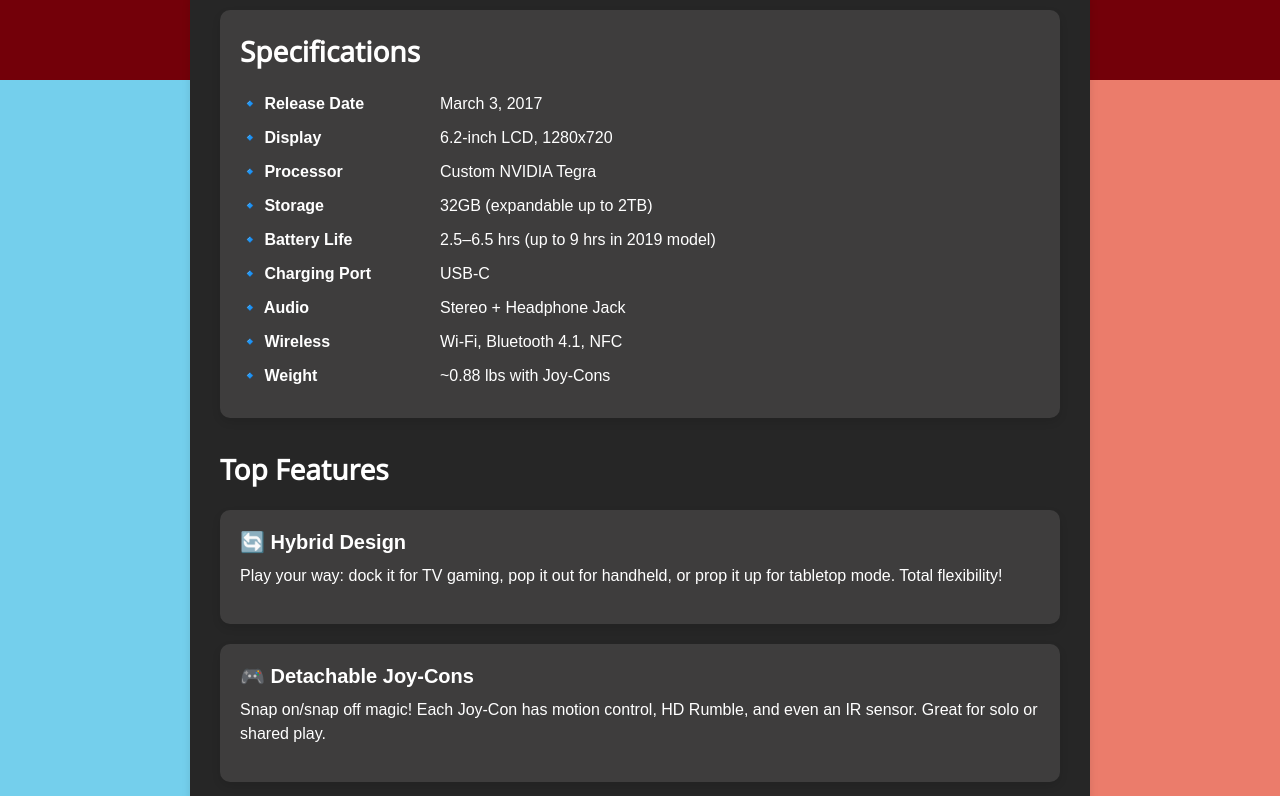
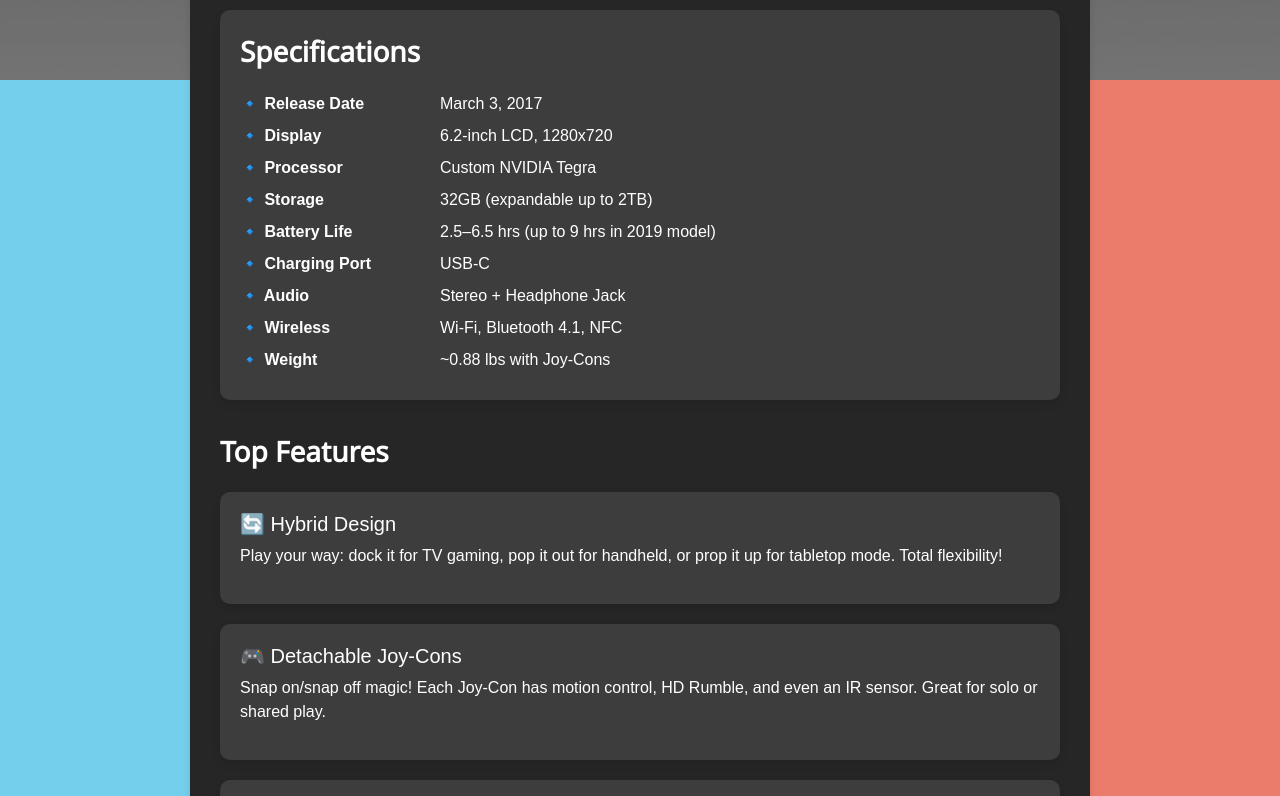
Before and after one commit to Drawn2AJI/Drawn2AJI.github.io, a plain HTML site: page A04/index.html in a window 1280 px wide. Shown: the part 320-1116 px from the top of the page. Drawn offline with nearby package versions, Linux system fonts and the light colour scheme.

Commit message:
Add files via upload

```diff
--- a/A04/index.html
+++ b/A04/index.html
@@ -1,22 +1,27 @@
 <!DOCTYPE html>
 <html lang="en">
+
 <head>
-  <meta charset="UTF-8">
-  <meta name="viewport" content="width=device-width, initial-scale=1.0">
+    <meta charset="UTF-8" />
+    <meta name="viewport" content="width=device-width, initial-scale=1.0" />
     <title>Nintendo Switch Activity</title>
-  <link href="https://cdn.jsdelivr.net/npm/bootstrap@5.3.0/dist/css/bootstrap.min.css" rel="stylesheet">
-  <link href="https://fonts.googleapis.com/css2?family=Noto+Sans&display=swap" rel="stylesheet">
+    <link href="https://cdn.jsdelivr.net/npm/bootstrap@5.3.0/dist/css/bootstrap.min.css" rel="stylesheet" />
+    <link href="https://fonts.googleapis.com/css2?family=Noto+Sans&display=swap" rel="stylesheet" />
     <style>
-    html, body {
+        html,
+        body {
             height: 100%;
             margin: 0;
             font-family: 'Poppins', sans-serif;
             background-color: #f2eaea;
         }
-    h2, h4 {
+
+        h2,
+        h4 {
             font-family: 'Noto Sans', sans-serif;
             color: white;
         }
+
         .back-btn {
             background-color: transparent;
             color: #333;
@@ -31,11 +36,13 @@
             z-index: 10;
             transition: all 0.3s ease;
         }
+
         .back-btn:hover {
             background-color: purple;
             color: white;
             border-color: purple;
         }
+
         .header-image {
             position: relative;
             width: 100%;
@@ -49,31 +56,28 @@
             object-fit: cover;
             display: block;
         }
+
         .image-overlay {
             position: absolute;
             top: 0;
             left: 0;
             width: 100%;
             height: 100%;
-        background-color: rgba(0, 0, 0, 0.5); /* adjust the 0.5 to make it lighter/darker */
+            background-color: rgba(0, 0, 0, 0.5);
             z-index: 1;
         }
+
         .header-text {
             position: absolute;
             top: 50%;
             left: 50%;
             transform: translate(-50%, -50%);
             color: white;
-        text-align: left;
+            text-align: center;
             padding: 20px;
             z-index: 2;
-        background-color: rgba(0, 0, 0, 0);
-        border-radius: 10px;
         }
-    .header-image h2 {
-      position: relative;
-      z-index: 1;
-    }
+
         .main-layout {
             display: flex;
             flex-direction: row;
@@ -81,15 +85,17 @@
             position: relative;
             z-index: 1;
         }
-    .left-panel, .right-panel {
+
+        .left-panel {
             flex: 1;
-    }
-    .left-panel {
             background-color: #74CFEC;
         }
+
         .right-panel {
+            flex: 1;
             background-color: #EB7C6B;
         }
+
         .main-section {
             position: absolute;
             top: 300px;
@@ -103,12 +109,14 @@
             width: 90%;
             z-index: 10;
         }
+
         .section-title {
             font-size: 28px;
             font-weight: bold;
             margin-bottom: 20px;
             font-family: 'Noto Sans', sans-serif;
         }
+
         .spec-card {
             background-color: #3E3D3D;
             border-radius: 10px;
@@ -116,19 +124,17 @@
             padding: 20px;
             margin-bottom: 30px;
         }
-    .spec-row {
-      display: flex;
-      flex-wrap: wrap;
-      margin-bottom: 10px;
-    }
+
         .spec-label {
             width: 200px;
             font-weight: bold;
             color: white;
         }
+
         .spec-row div:last-child {
             color: white;
         }
+
         .feature-block {
             background-color: #3E3D3D;
             border-radius: 10px;
@@ -137,83 +143,115 @@
             box-shadow: 0 4px 8px rgba(0, 0, 0, 0.1);
             color: white;
         }
-    .feature-block h5 {
-      font-weight: bold;
-      margin-bottom: 10px;
-    }
+
         footer {
             background-color: #333;
             color: white;
             text-align: center;
             padding: 20px;
-      position: relative;
-      bottom: 0;
-      width: 100%;
         }
     </style>
 </head>
+
 <body>
+
     <div class="container-fluid px-0">
-    <a  href="../index.html" class="back-btn">back</a>
+        <a href="../index.html" class="back-btn">back</a>
 
+        <!-- Header -->
         <div class="header-image">
-      <img src="../img/switch pic2.jpg" alt="Nintendo switch" style="width: 100%; height: auto;" />
+            <img src="../img/switch pic2.jpg" alt="Nintendo switch" />
             <div class="image-overlay"></div>
             <div class="header-text">
                 <h2 class="display-4 fw-bold">Nintendo Switch: The Console That Could Do It All</h2>
             </div>
         </div>
 
-    <div class="main-layout">
-      <div class="left-panel"></div>
-      <div class="right-panel"></div>
+        <!-- Left and Right Panels -->
+        <div class="row main-layout mx-0">
+            <div class="col-md-6 left-panel"></div>
+            <div class="col-md-6 right-panel"></div>
         </div>
 
-    <div class="main-section">
+        <!-- Main Content Section -->
+        <div class="main-section container">
             <div class="spec-card">
-        <div class="section-title" style="color: white;"> Specifications</div>
-        <div class="spec-row"><div class="spec-label">🔹 Release Date</div><div class="text-white">March 3, 2017</div></div>
-        <div class="spec-row"><div class="spec-label">🔹 Display</div><div class="text-white">6.2-inch LCD, 1280x720</div></div>
-        <div class="spec-row"><div class="spec-label">🔹 Processor</div><div class="text-white">Custom NVIDIA Tegra</div></div>
-        <div class="spec-row"><div class="spec-label">🔹 Storage</div><div class="text-white">32GB (expandable up to 2TB)</div></div>
-        <div class="spec-row"><div class="spec-label">🔹 Battery Life</div><div class="text-white">2.5–6.5 hrs (up to 9 hrs in 2019 model)</div></div>
-        <div class="spec-row"><div class="spec-label">🔹 Charging Port</div><div class="text-white">USB-C</div></div>
-        <div class="spec-row"><div class="spec-label">🔹 Audio</div><div class="text-white">Stereo + Headphone Jack</div></div>
-        <div class="spec-row"><div class="spec-label">🔹 Wireless</div><div class="text-white">Wi-Fi, Bluetooth 4.1, NFC</div></div>
-        <div class="spec-row"><div class="spec-label">🔹 Weight</div><div class="text-white">~0.88 lbs with Joy-Cons</div></div>
+                <div class="section-title text-white">Specifications</div>
+                <div class="row mb-2 text-white">
+                    <div class="col-md-4 spec-label">🔹 Release Date</div>
+                    <div class="col-md-8">March 3, 2017</div>
+                </div>
+                <div class="row mb-2 text-white">
+                    <div class="col-md-4 spec-label">🔹 Display</div>
+                    <div class="col-md-8">6.2-inch LCD, 1280x720</div>
+                </div>
+                <div class="row mb-2 text-white">
+                    <div class="col-md-4 spec-label">🔹 Processor</div>
+                    <div class="col-md-8">Custom NVIDIA Tegra</div>
+                </div>
+                <div class="row mb-2 text-white">
+                    <div class="col-md-4 spec-label">🔹 Storage</div>
+                    <div class="col-md-8">32GB (expandable up to 2TB)</div>
+                </div>
+                <div class="row mb-2 text-white">
+                    <div class="col-md-4 spec-label">🔹 Battery Life</div>
+                    <div class="col-md-8">2.5–6.5 hrs (up to 9 hrs in 2019 model)</div>
+                </div>
+                <div class="row mb-2 text-white">
+                    <div class="col-md-4 spec-label">🔹 Charging Port</div>
+                    <div class="col-md-8">USB-C</div>
+                </div>
+                <div class="row mb-2 text-white">
+                    <div class="col-md-4 spec-label">🔹 Audio</div>
+                    <div class="col-md-8">Stereo + Headphone Jack</div>
+                </div>
+                <div class="row mb-2 text-white">
+                    <div class="col-md-4 spec-label">🔹 Wireless</div>
+                    <div class="col-md-8">Wi-Fi, Bluetooth 4.1, NFC</div>
+                </div>
+                <div class="row mb-2 text-white">
+                    <div class="col-md-4 spec-label">🔹 Weight</div>
+                    <div class="col-md-8">~0.88 lbs with Joy-Cons</div>
+                </div>
             </div>
 
-      <div class="section-title" style="color: white;"> Top Features</div>
+
+            <div class="section-title text-white">Top Features</div>
 
             <div class="feature-block">
                 <h5>🔄 Hybrid Design</h5>
-        <p class="text-white">Play your way: dock it for TV gaming, pop it out for handheld, or prop it up for tabletop mode. Total flexibility!</p>
+                <p>Play your way: dock it for TV gaming, pop it out for handheld, or prop it up for tabletop mode. Total
+                    flexibility!</p>
             </div>
             <div class="feature-block">
                 <h5>🎮 Detachable Joy-Cons</h5>
-        <p class="text-white">Snap on/snap off magic! Each Joy-Con has motion control, HD Rumble, and even an IR sensor. Great for solo or shared play.</p>
+                <p>Snap on/snap off magic! Each Joy-Con has motion control, HD Rumble, and even an IR sensor. Great for
+                    solo or shared play.</p>
             </div>
             <div class="feature-block">
                 <h5>👥 Multiplayer Ready</h5>
-        <p class="text-white">Link up to 8 consoles locally, or jump online with friends via Nintendo Switch Online!</p>
+                <p>Link up to 8 consoles locally, or jump online with friends via Nintendo Switch Online!</p>
             </div>
             <div class="feature-block">
                 <h5>🧠 Touchscreen + Smart UI</h5>
-        <p class="text-white">Swipe and tap with a responsive 6.2" touchscreen that adds ease to gameplay and menus.</p>
+                <p>Swipe and tap with a responsive 6.2" touchscreen that adds ease to gameplay and menus.</p>
             </div>
             <div class="feature-block">
                 <h5>🎮 Legendary Game Library</h5>
-        <p class="text-white">From Breath of the Wild to Mario Odyssey, Animal Crossing and Smash Bros.—the hits keep coming.</p>
+                <p>From Breath of the Wild to Mario Odyssey, Animal Crossing and Smash Bros.—the hits keep coming.</p>
             </div>
             <div class="feature-block">
                 <h5>📦 Expandable Storage</h5>
-        <p class="text-white">32GB built-in, but you can pop in a microSD card up to 2TB. Space for every adventure.</p>
+                <p>32GB built-in, but you can pop in a microSD card up to 2TB. Space for every adventure.</p>
             </div>
         </div>
     </div>
 
- <footer class="text-center py-4" style="background-color: #333; color: white;">
+    <footer class="text-center py-4 bg-dark text-white">
         <p>&copy; 2025 Nintendo Fan Page. Powered with ❤️</p>
     </footer>
+
+    <script src="https://cdn.jsdelivr.net/npm/bootstrap@5.3.0/dist/js/bootstrap.bundle.min.js"></script>
 </body>
+
 </html>
```
Lines whose indentation alone changed are shown as unchanged.
